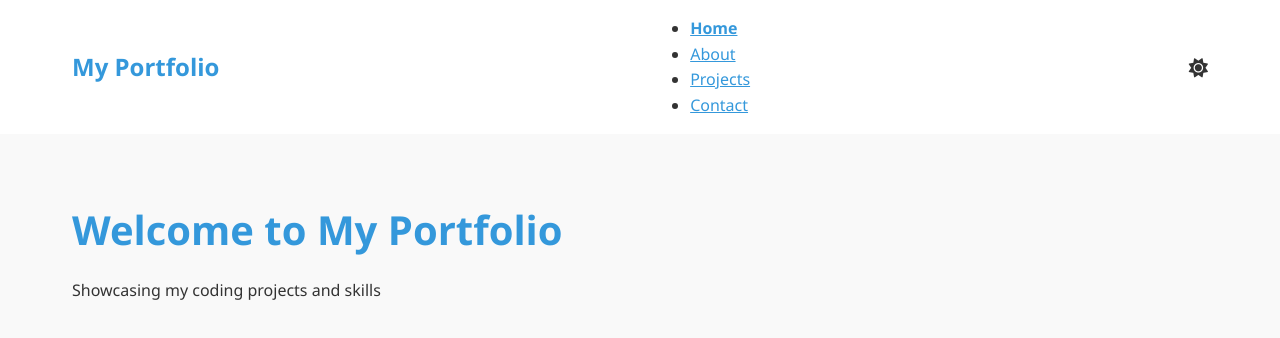
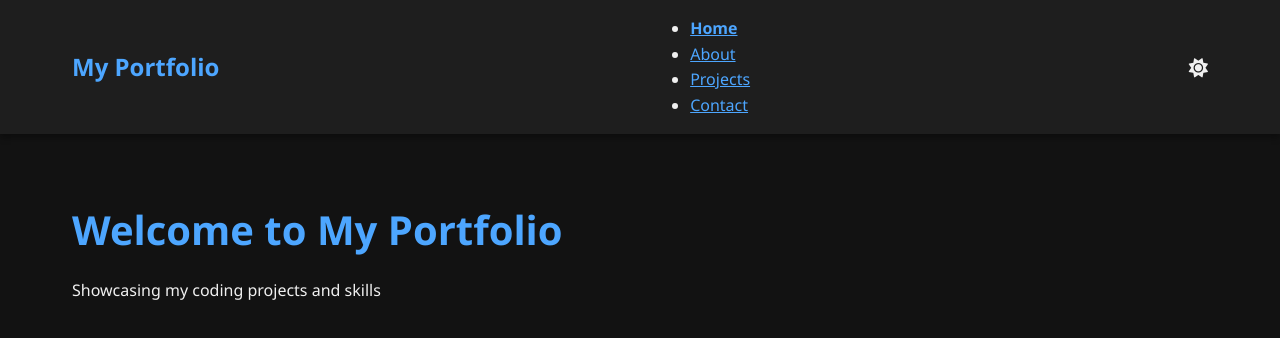
Before and after one commit to harzan7/portfolio, a plain HTML site: page index.html in a window 1280 px wide. Both pictures are taken after a click on the button "Toggle dark mode". Drawn offline with Linux system fonts and the light colour scheme.

Commit message:
Feat: Add dark theme styles with smooth transitions.

```diff
--- a/styles.css
+++ b/styles.css
@@ -90,3 +90,19 @@ h1 {
 p {
     margin-bottom: 1rem;
 }
+
+/* Dark theme styles */
+body.dark-theme {
+    --primary-color: #4da6ff;
+    --secondary-color: #3ddc84;
+    --text-color: #f0f0f0;
+    --bg-color: #121212;
+    --nav-bg: #1e1e1e;
+    --card-bg: #2d2d2d;
+    --shadow: 0 4px 6px rgba(0, 0, 0, 0.3);
+}
+
+/* Smooth transitions for theme change */
+body, header, .card {
+    transition: background-color 0.3s ease, color 0.3s ease;
+}
```
